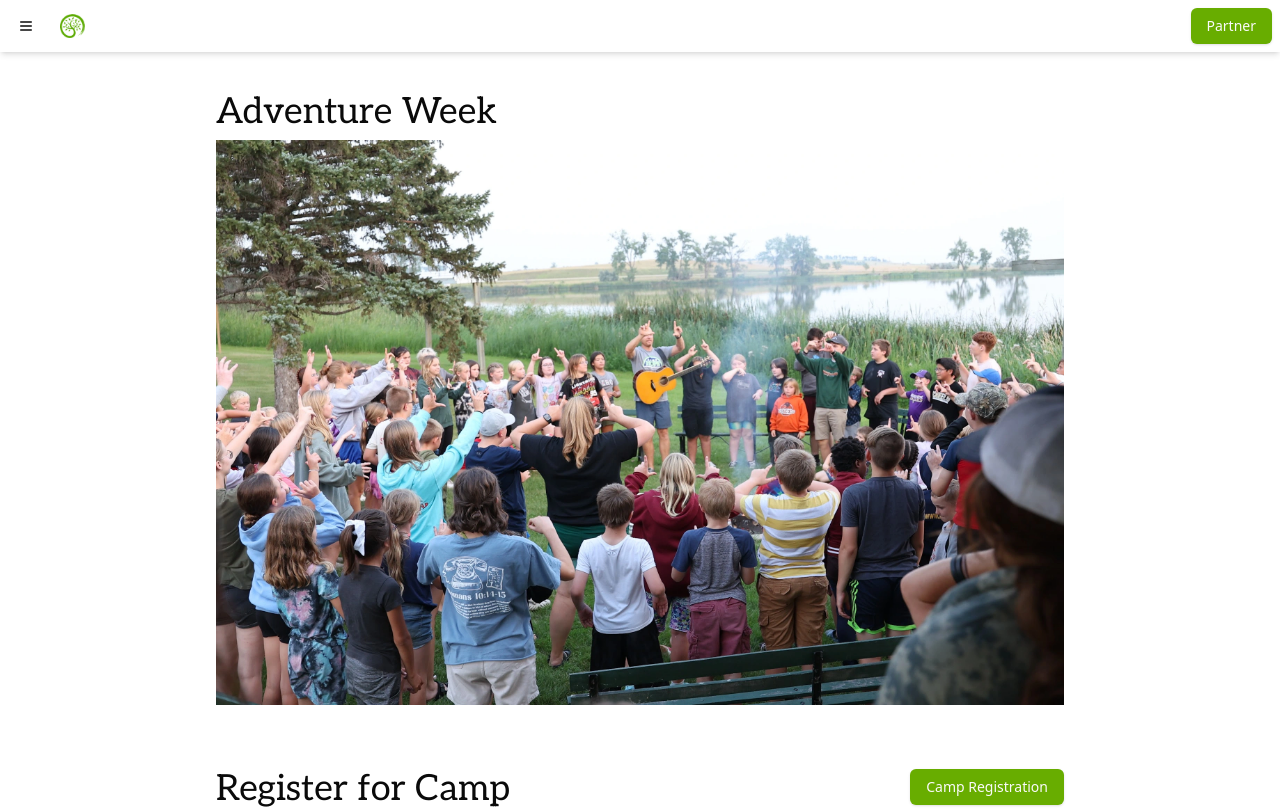
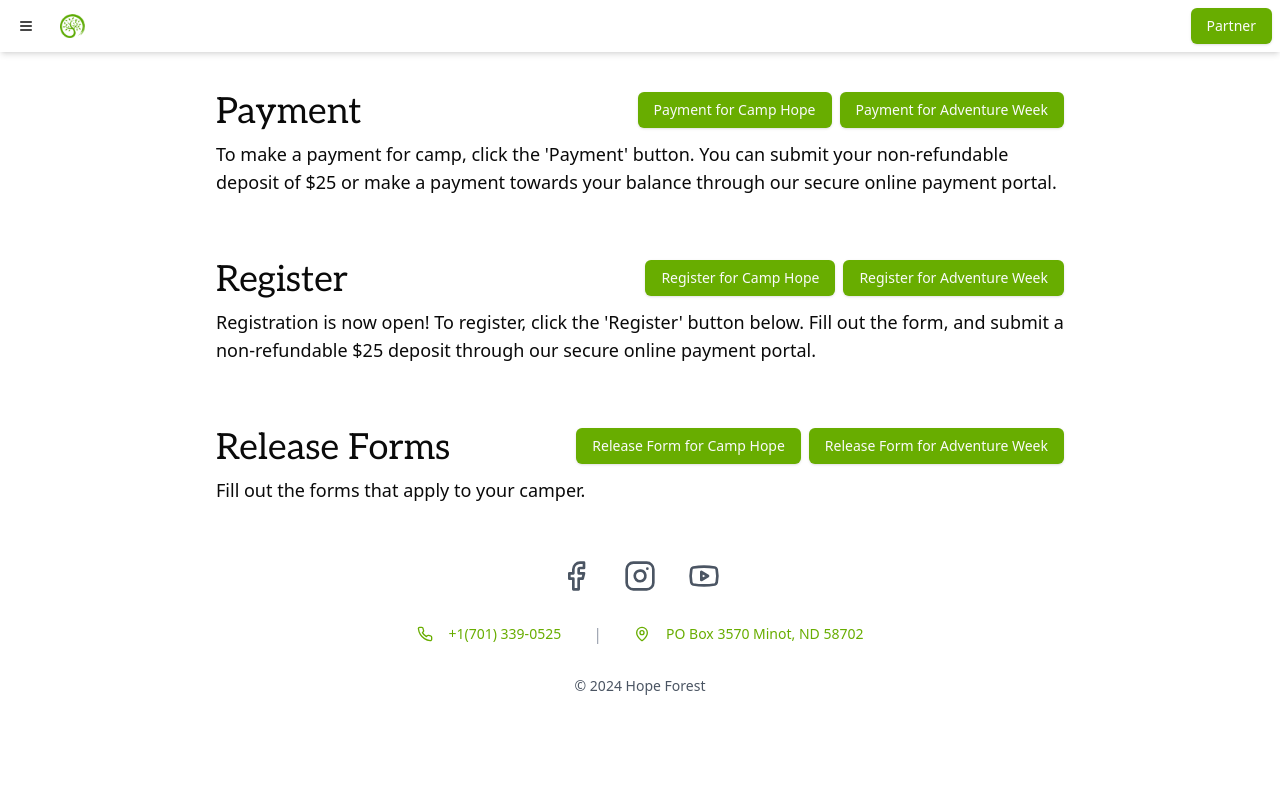
Before and after one commit to officialeldrx/hopeforest, a Next.js app: page /camp/forms in a window 1280 px wide. Shown: the top 809 px of the page. Built offline with nearby package versions, Linux system fonts and the light colour scheme.

Commit message:
Refactor camp pages to update titles, descriptions, and registration details for 2026 sessions

```diff
--- a/app/camp/about/page.tsx
+++ b/app/camp/about/page.tsx
@@ -3,11 +3,11 @@ import type { section } from "@/components/ui/content-section"
 
 const sections: section[] = [
     {
-        title: "Camp Hope",
+        title: "Camp Overview",
         image: "/images/about-header.jpg",
     },
     {
-        title: "What's been happening",
+        title: "",
         body: `We are excited for two weeks of Camp Hope in 2026! In addition to Camp Hope this year, we will be adding an Adventure Week of camp, which will be exclusively for middle schoolers! This summer we're excited to welcome both elementary and middle schoolers for a time of fun, faith, and fellowship at camp!
 `,
     },
@@ -18,22 +18,16 @@ const sections: section[] = [
         button: "Camp Info",
     },
     {
-        title: "Adventure Week",
-        body: `Adventure Week is the next step for campers after Camp Hope! Geared towards middle schoolers, Adventure Week is a place for middle schoolers in grades 6-8 to grow in their identity and hope in Christ through godly relationships, intentional activities, and God's creation.\n\nAdventure Week is a day camp held at Hope Forest, 231 Highway 2 W, Towner. Hope Forest is located on the south side of Highway 2. It is between Granville and Towner. If coming from the west, once you pass the Denbigh Forest sign, it is the next driveway on the right. Once you have pulled off the highway, stay on the driveway to the left.`,
-        link: "/camp/adventure",
-        button: "Adventure Week Info",
-    },
-    {
         title: "Psalm 78:2-4",
         body: `"I will declare wise sayings; I will speak mysteries from the past— things we have heard and known and that our ancestors have passed down to us. We will not hide them from their children, but will tell a future generation the praiseworthy acts of the Lord, his might, and the wondrous works He has performed."`,
         image: "/images/header-one.png",
         verse: true,
     },
     {
-        title: "Volunteer Opportunities",
-        body: `We're always looking for dedicated volunteers to help make Camp Hope a success. If you're interested in serving at Camp Hope, please click the button below to begin the application process.`,
-        link: "/camp/volunteer",
-        button: "Volunteer",
+        title: "Adventure Week",
+        body: `Adventure Week is the next step for campers after Camp Hope! Geared towards middle schoolers, Adventure Week is a place for middle schoolers in grades 6-8 to grow in their identity and hope in Christ through godly relationships, intentional activities, and God's creation.\n\nAdventure Week is a day camp held at Hope Forest, 231 Highway 2 W, Towner. Hope Forest is located on the south side of Highway 2. It is between Granville and Towner. If coming from the west, once you pass the Denbigh Forest sign, it is the next driveway on the right. Once you have pulled off the highway, stay on the driveway to the left.`,
+        link: "/camp/adventure",
+        button: "Adventure Week Info",
     },
     {
         title: "Forms",
@@ -54,6 +48,10 @@ const sections: section[] = [
                 text: "Release Form",
                 link: "/camp/forms/release"
             },
+            {
+                text: "Volunteer",
+                link: "/camp/volunteer"
+            }
         ],
     },
 ]
--- a/app/camp/adventure/page.tsx
+++ b/app/camp/adventure/page.tsx
@@ -7,19 +7,16 @@ const sections: section[] = [
         image: "/images/tugofwar.jpg",
     },
     {
-        title: "Overview",
-        body: `Adventure Week is the next step for campers after Camp Hope! Geared towards middle schoolers, Adventure Week is a place for middle schoolers in grades 6-8 to grow in their identity and hope in Christ through godly relationships, intentional activities, and God's creation. Adventure Week is a day camp held at Hope Forest, 231 Highway 2 W, Towner.`,
-        link: "/camp/forms/register/adventure",
-        button: "Register",
+        title: "Time",
+        body: `June 21st-25th\n\n2pm-7pm Sunday\n9am-4pm Mon-Thurs\n\nCheck-in: Sunday, 1:30pm`,
     },
-
     {
-        title: "Time and Ages",
-        body: `Ages: Grades 6-8\nJune 21st-25th\nSunday 2pm-7pm\nMon-Thurs 9am-4pm\nCheck-in: Sunday, 1:30pm`,
+        title: "Ages",
+        body: `Grades 6-8`,
     },
     {
         title: "Cost",
-        body: `$100 (includes a camp t-shirt)\nIf you are in need of sponsorship, please send your deposit and pay as much as possible when you arrive at camp. The balance of your fee will be covered by our Campership Fund.`,
+        body: `$100 (includes a camp t-shirt)\n\nIf you are in need of sponsorship, please send your deposit and pay as much as possible when you arrive at camp. The balance of your fee will be covered by our Campership Fund.`,
     },
     {
         title: "Location",
@@ -32,7 +29,7 @@ const sections: section[] = [
     },
     {
         title: "Packing List",
-        body: `We recommend packing a day bag with these items:\n• Swimsuit (must be modest—boys: trunk style; girls: one-piece.)\n• Towel\n• Sunscreen, bug repellent\n• Water bottle\n• Extra sweater or sweatshirt\n• Snackery spending money ($20 limit)\n\nDO NOT BRING\n• Electronics are not allowed (cell phones, smart watches, tablets, etc.). Any electronics brought to camp will be kept in a safe each day until the end of the day.\n• Please do not bring any valuables or weapons.`,
+        body: `We recommend packing a day bag with these items:\n• Swimsuit (must be modest—boys: trunk style; girls: one-piece.)\n• Towel\n• Sunscreen, bug repellent\n• Water bottle\n• Extra sweater or sweatshirt\n• Snackery spending money ($20 limit)\n\n*DO NOT BRING*\n• Electronics are not allowed (cell phones, smart watches, tablets, etc.). Any electronics brought to camp will be kept in a safe each day until the end of the day.\n• Please do not bring any valuables or weapons.`,
     },
     {
         title: "Health and Safety",
@@ -43,26 +40,15 @@ const sections: section[] = [
         body: `Theme days, swimming, canoeing, archery, campfires, BB guns, basketball, team games, spikeball, trying new skills, and many fun challenges`,
     },
     {
-        title: "Contact Information",
-        body: "Camp Directors:\nTodd and Kim Erickson\nPhone: 701-339-0525\nEmail: kim@hopeforestnd.com\n\nSend Mail to Camp:\nCamper's Name\nc/o Camp Hope\nPO Box 102\nDrake, ND 58036\n\nHope Forest Ministry Address:\nPO Box 3570\nMinot, ND 58702",
+        title: "Register",
+        body: 'Registration is now open! To register, click the Register button. Fill out the form and submit a non-refundable $25 deposit through our secure online payment portal.',
+        button: 'Register Now',
+        link: '/camp/forms/register/adventure',
     },
     {
-        title: "Forms",
-        buttons: [
-            {
-                text: "Payment",
-                link: "/camp/forms/payment"
-            },
-            {
-                text: "Release Form",
-                link: "/camp/forms/release"
-            },
-            {
-                text: "Adventure Week Registration",
-                link: "/camp/forms/register/adventure"
-            }
-        ],
-    },
+        title: "",
+        body: "Camp Directors:\nTodd and Kim Erickson\nPhone: 701-339-0525\nEmail: kim@hopeforestnd.com",
+    }
 ]
 
 export default function Page() {
--- a/app/camp/forms/page.tsx
+++ b/app/camp/forms/page.tsx
@@ -3,38 +3,46 @@ import type { section } from "@/components/ui/content-section"
 
 const sections: section[] = [
     {
-        title: "Adventure Week",
-        image: "/images/camp-promo.webp",
+        title: "Payment",
+        body: `To make a payment for camp, click the 'Payment' button. You can submit your non-refundable deposit of $25 or make a payment towards your balance through our secure online payment portal.`,
+        buttons: [
+            {
+                text: "Payment for Camp Hope",
+                link: "/camp/forms/payment",
             },
             {
-        title: "Register for Camp",
-        body: `Registration is now open! To register, click the 'Camp Registration' button. Fill out the form, and submit a non-refundable $25 deposit through our secure online payment portal.`,
-        link: "/camp/forms/register",
-        button: "Camp Registration",
+                text: "Payment for Adventure Week",
+                link: "/camp/forms/payment/adventure",
+            }
+        ]
     },
     {
-        title: "Register for Adventure Week",
-        body: `To register for Adventure Week, click the 'Adventure Registration' button. Fill out the form, and submit a non-refundable $25 deposit through our secure online payment portal.`,
-        link: "/camp/forms/register/adventure",
-        button: "Adventure Registration",
+        title: "Register",
+        body: `Registration is now open! To register, click the 'Register' button below. Fill out the form, and submit a non-refundable $25 deposit through our secure online payment portal.`,
+        buttons: [
+            {
+                text: "Register for Camp Hope",
+                link: "/camp/forms/register/camp-hope"
             },
             {
-        title: "Payment",
-        body: `To make a payment for camp, click the 'Payment' button. You can submit your non-refundable deposit of $25 or make a payment towards your balance through our secure online payment portal.`,
-        link: "/camp/forms/payment",
-        button: "Payment",
+                text: "Register for Adventure Week",
+                link: "/camp/forms/register/adventure"
+            }
+        ]
     },
     {
-        title: "Release Form",
-        body: `All campers must have a completed release form on file before attending camp. To submit your camper's release form, click the 'Release Form' button and fill out the form.`,
-        link: "/camp/forms/release",
-        button: "Release Form",
+        title: "Release Forms",
+        body: `Fill out the forms that apply to your camper.`,
+        buttons: [
+            {
+                text: "Release Form for Camp Hope",
+                link: "/camp/forms/release/camp-hope",
             },
             {
-        title: "Volunteer Application",
-        body: `If you're interested in volunteering at Camp Hope or Adventure Week, click the 'Volunteer Application' button to fill out our volunteer application form. We are so grateful for our volunteers and would love to have you join us!`,
-        link: "/camp/volunteer",
-        button: "Volunteer Application",
+                text: "Release Form for Adventure Week",
+                link: "/camp/forms/release/adventure",
+            }
+        ]
     }
 ]
 
--- /dev/null
+++ b/app/camp/forms/release/adventure/page.tsx
@@ -0,0 +1,60 @@
+"use client"
+
+import { useEffect, useState } from "react"
+
+export default function Home() {
+    const [currentYear, setCurrentYear] = useState(new Date().getFullYear())
+
+    useEffect(() => {
+        const script = document.createElement("script")
+        script.src = "https://app.breezechms.com/js/form_embed.js"
+        script.async = true
+        document.body.appendChild(script)
+
+        return () => {
+            document.body.removeChild(script)
+        }
+    }, [])
+
+    return (
+        <div
+            style={{
+                boxSizing: "border-box",
+                fontFamily: "'Roboto', sans-serif",
+                padding: "3em 1em 0em 1em",
+                margin: 0,
+                width: "100%",
+                height: "100%",
+                display: "flex",
+                alignItems: "center",
+                flexDirection: "column",
+                justifyContent: "space-between",
+                gap: "1em",
+            }}
+        >
+            <img
+                src="/icons/camp_hope.png"
+                style={{
+                    height: "10em",
+                    maxWidth: "100%",
+                    objectFit: "contain",
+                }}
+                alt="Camp Hope"
+            />
+
+            <div
+                style={{ width: "100%", maxWidth: "30em" }}
+                className="breeze_form_embed"
+                data-subdomain="hopeforest"
+                data-address="release"
+                data-width="100%"
+                data-border_width="0"
+                data-border_color="000000"
+                data-background_color="ffffff"
+                data-button_color="92b765"
+            ></div>
+
+            <span style={{ paddingBottom: "1em" }}>&copy; {currentYear} Hope Forest</span>
+        </div>
+    )
+}
--- a/app/camp/hope/page.tsx
+++ b/app/camp/hope/page.tsx
@@ -7,22 +7,20 @@ const sections: section[] = [
         image: "/images/camp-header.jpg",
     },
     {
-        title: "Two Sessions!",
-        body: "Session 1: July 26-31\nSession 2: August 2-7\n\nCamp Hope is a place where children ages 7-12 learn to know hope in Christ, renew their hope in Christ, and to share hope in Christ through godly relationships, intentional activities, and discovering the wonders of God's creation.",
-        link: "/camp/forms/register",
-        button: "Register",
+        title: "Time",
+        body: "Week 1: July 26-31\nWeek 2: August 2-7"
     },
     {
-        title: "Activities",
-        body: "Swimming, canoeing, BB guns, waterslide, campfires, Verse-O-Rama, basketball, singing, Bible lessons, chapel, pontoon rides, archery and more!\n\nCampers are allowed to swim only while a qualified life guard is on duty.",
-    },
-    {
-        title: "Location & Important Times",
-        body: "Camp is held at Camp Bentley, three miles northwest of Drake, ND on Highway 52.\n\nCheck In: Sunday, 3:00-5:00\nClosing Rally: Friday, 11:30 am (family and friends are welcome to attend!)",
+        title: "Ages",
+        body: 'Kids ages 7-12 welcome.'
     },
     {
         title: "Cost",
-        body: "The cost of camp is $150 for the week, which includes a camp shirt. A non-refundable deposit of $25 is required with your registration to reserve your spot.\n\nIf you are in need of sponsorship, please send your deposit and pay as much as possible when you arrive at camp. The balance of your fee will be covered by our Campership Fund.",
+        body: "$150 (includes a camp t-shirt)\n\nIf you are in need of sponsorship, please send your deposit and pay as much as possible when you arrive at camp. The balance of your fee will be covered by our Campership Fund"
+    },
+    {
+        title: "Location",
+        body: "Camp is held at Camp Bentley, three miles northwest of Drake, ND, on Highway 52.\n\nCheck-in: Sunday, 3:00-5:00pm\nClosing Rally: Friday, 11:30 am (family and friends are welcome to attend!)",
     },
     {
         title: "Bus Transportation",
@@ -41,26 +39,19 @@ const sections: section[] = [
         body: "• Campers are housed in cabins according to their gender at birth\n• Counselors are the same gender (at birth) as their campers\n• No mixed-gender cabins are permitted\n• Campers are grouped by age: 7-9 years old together and 10-12 years old together",
     },
     {
-        title: "Contact Information",
-        body: "Camp Directors:\nTodd and Kim Erickson\nPhone: 701-339-0525\nEmail: kim@hopeforestnd.com\n\nSend Mail to Camp:\nCamper's Name\nc/o Camp Hope\nPO Box 102\nDrake, ND 58036\n\nHope Forest Ministry Address:\nPO Box 3570\nMinot, ND 58702",
+        title: "Activities",
+        body: "Swimming, canoeing, BB guns, waterslides, campfires, Verse-O-Rama, basketball, singing, Bible lessons, chapel, pontoon rides, archery, and more!",
     },
     {
-        title: "Forms",
-        buttons: [
-            {
-                text: "Payment",
-                link: "/camp/forms/payment"
-            },
-            {
-                text: "Release Form",
-                link: "/camp/forms/release"
-            },
-            {
-                text: "Camp Hope Registration",
-                link: "/camp/forms/register"
-            }
-        ],
+        title: "Register",
+        body: "Registration is now open! To register, click the 'Register' button. Fill out the form and submit a non-refundable $25 deposit through our secure online payment portal.",
+        button: 'Register Now',
+        link: '/camp/forms/register'
     },
+    {
+        title: "",
+        body: "Camp Directors:\nTodd and Kim Erickson\nPhone: 701-339-0525\nEmail: kim@hopeforestnd.com",
+    }
 ]
 
 export default function Page() {
```
Also changed, not shown: app/camp/forms/payment/adventure/page.tsx (added, +60 -0 lines), app/camp/forms/volunteer/page.tsx (added, +50 -0 lines), app/camp/volunteer/page.tsx (+5 -60 lines). Lines whose indentation alone changed are shown as unchanged.
